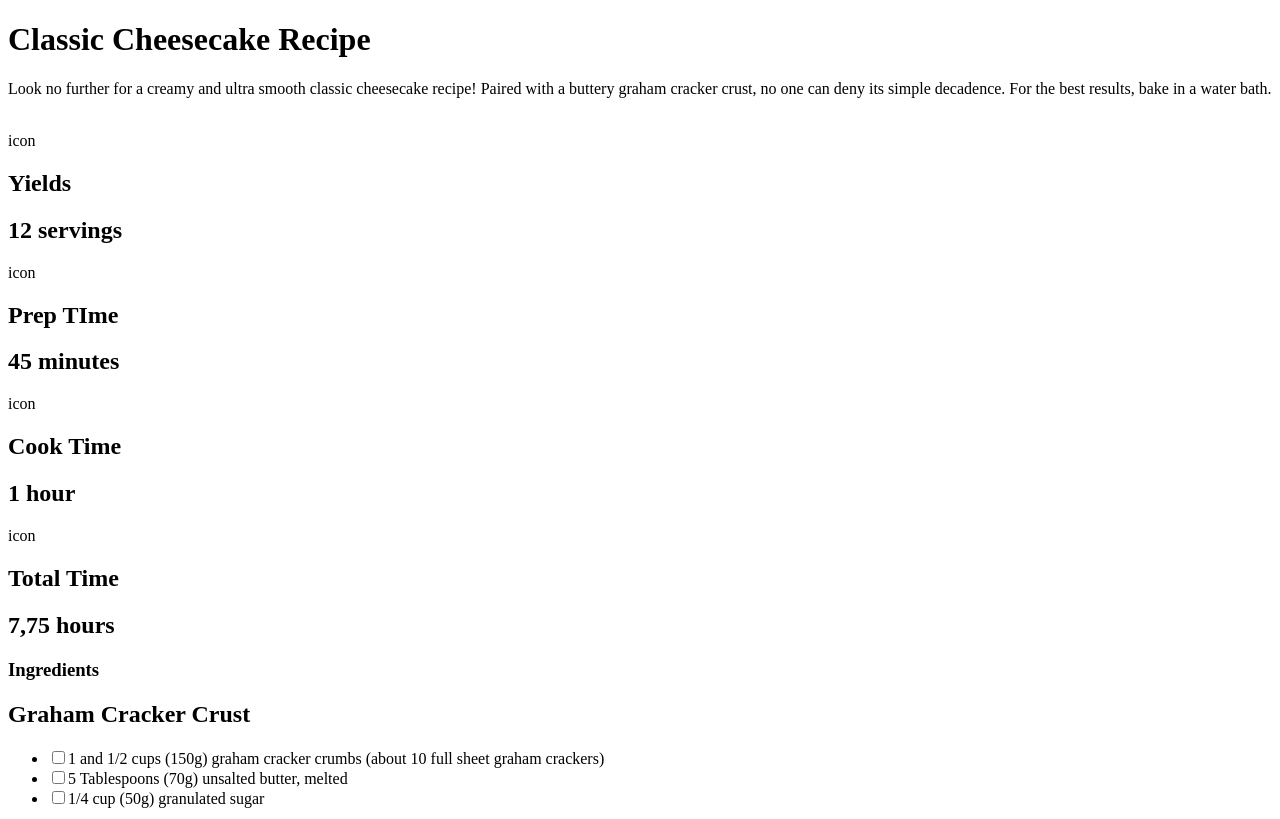
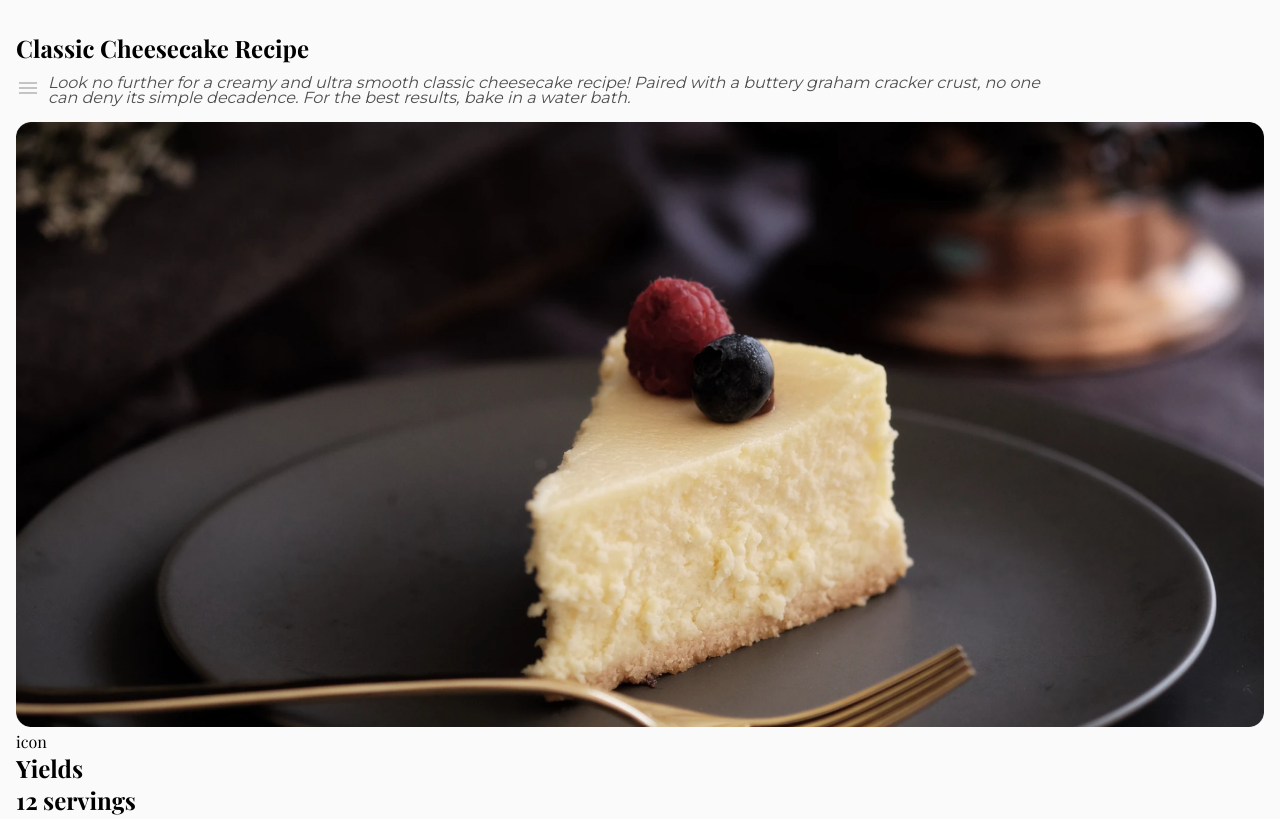
Before and after one commit to orr/devchallenges-recipe, a plain HTML site: page index.html in a window 1280 px wide. Shown: the top 819 px of the page. Drawn offline with nearby package versions, Linux system fonts and the light colour scheme.

Commit message:
header finished

```diff
--- a/index.html
+++ b/index.html
@@ -4,17 +4,27 @@
   <meta charset="UTF-8">
   <meta http-equiv="X-UA-Compatible" content="IE=edge">
   <meta name="viewport" content="width=device-width, initial-scale=1.0">
+
+  <link rel="preconnect" href="https://fonts.googleapis.com">
+  <link rel="preconnect" href="https://fonts.gstatic.com" crossorigin>
+  <link href="https://fonts.googleapis.com/css2?family=Montserrat:wght@200;300;400;600;700&family=Playfair+Display:wght@400;500;700&display=swap" rel="stylesheet">
+  <link rel="stylesheet" href="https://fonts.googleapis.com/icon?family=Material+Icons">
+
   <link rel="stylesheet" href="styles.css">
   <title>Recipe</title>
 </head>
 <body>
-  <header class=""header>
+  <div class="container">
+  <header class="header">
     <h1>Classic Cheesecake Recipe</h1>
-    <p>Look no further for a creamy and ultra smooth classic cheesecake recipe! Paired with a buttery graham cracker crust, no one can deny its simple decadence. For the best results, bake in a water bath.</p>
+    <div class="p-wrapper">
+      <span><i class="material-icons">menu</i></span>
+      <p>Look no further for a creamy and ultra smooth classic cheesecake recipe! Paired with a buttery graham cracker crust, no one can deny its simple decadence. For the best results, bake in a water bath.</p>
+    </div>
   </header>
   <main>
     <section class="recipe-photo">
-      <img src="" alt="">
+      <img src="photo1.png" alt="">
     </section>
     <section class="recipe">
       <div class="recipe-abstract">
@@ -92,8 +102,14 @@
           <li>Serve cheesecake with desired toppings. Cover and store leftover cheesecake in the refrigerator for up to 5 days.</li>
         </ol>
       </section>
+      <section class="source">
+        <p>Source: https://sallysbakingaddiction.com/classic-cheesecake/ </p>
+      </section>
     </section>
   </main>
-
+  <footer>
+    <footer class="footer">created by <strong>orr</strong> - devChallenges.io</footer>
+  </footer>
+</div>
 </body>
 </html>
--- a/styles.css
+++ b/styles.css
@@ -1,17 +1,68 @@
+:root {
+    --bg-color: #FAFAFA;
+    --primary-color: #000;
+    --secondary-color: #4F4F4F;
+    --tertiary-color: #C4C4C4;
+}
 
+*, *::before, *::after {
+    margin: 0;
+    padding: 0;
+    box-sizing: border-box;
+}
 
+body{
+    font-family: 'Playfair Display', serif;
+    background-color: var(--bg-color);
+}
 
+img {
+    width: 100%;
+}
 
+.container{
+    margin: 2rem 1rem;
 
+}
 
+.header {
+    display: flex;
+    flex-direction: column;
+    justify-content: flex-start;
+    width: 100%;
+    gap: 0.75rem;
+    margin-bottom: 1rem;
+}
 
+.header h1{
+    font-style: normal;
+    font-weight: bold;
+    font-size: 1.5rem;
+    line-height: 2rem;
+}
 
+.header p{
+    font-family: 'Montserrat', sans-serif;
+    font-style: italic;
+    font-weight: 500;
+    font-size: .75remx;
+    line-height: 0.93rem;
+    color: var(--secondary-color);
+    width: 80%;
+}
 
+.p-wrapper{
+    display: flex;
+    gap: .5rem;
+}
 
+.p-wrapper span{
+    color: var(--tertiary-color);
+}
 
-
-
-
+.recipe-photo img {
+    border-radius: .75rem;
+}
 
 
 
```
